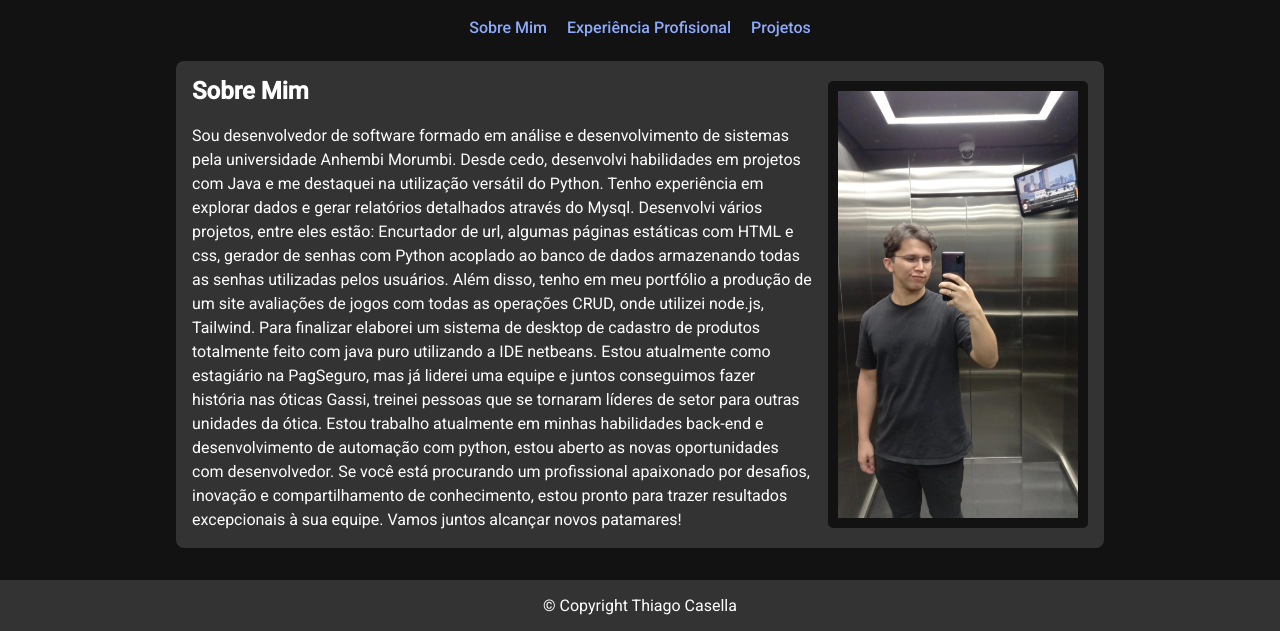
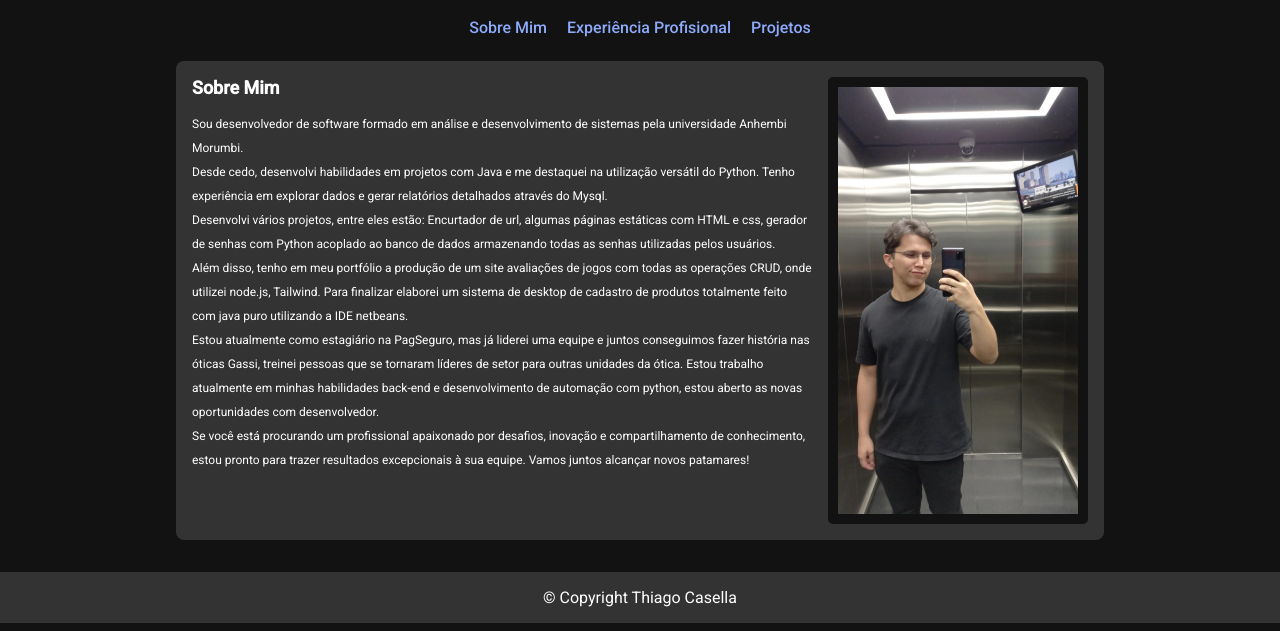
Before and after one commit to Thicasella/Portifolio_pessoal, a plain HTML site: page index.html in a window 1280 px wide. Shown: the part 367-998 px from the top of the page. Drawn offline with nearby package versions, Linux system fonts and the light colour scheme.

Commit message:
Alterando algumas frases e deixando o texto mais organizado

```diff
--- a/index.html
+++ b/index.html
@@ -28,11 +28,11 @@
             <div class="container-main">
             <h2>Sobre Mim</h2>
             &nbsp
-                <p class="p">Sou desenvolvedor de software formado em análise e desenvolvimento de sistemas pela universidade Anhembi Morumbi.
-                Desde cedo, desenvolvi habilidades em projetos com Java e me destaquei na utilização versátil do Python. Tenho experiência em explorar dados e gerar relatórios detalhados através do Mysql.
-                Desenvolvi vários projetos, entre eles estão: Encurtador de url, algumas páginas estáticas com HTML e css, gerador de senhas com Python acoplado ao banco de dados armazenando todas as senhas utilizadas pelos usuários. Além disso, tenho em meu portfólio a produção de um site avaliações de jogos com todas as operações CRUD, onde utilizei node.js, Tailwind. Para finalizar elaborei um sistema de desktop de cadastro de produtos totalmente feito com java puro utilizando a IDE netbeans.
+                <p class="p">Sou desenvolvedor de software formado em análise e desenvolvimento de sistemas pela universidade Anhembi Morumbi. <br>
+                Desde cedo, desenvolvi habilidades em projetos com Java e me destaquei na utilização versátil do Python. Tenho experiência em explorar dados e gerar relatórios detalhados através do Mysql.  <br>
+                Desenvolvi vários projetos, entre eles estão: Encurtador de url, algumas páginas estáticas com HTML e css, gerador de senhas com Python acoplado ao banco de dados armazenando todas as senhas utilizadas pelos usuários. <br> Além disso, tenho em meu portfólio a produção de um site avaliações de jogos com todas as operações CRUD, onde utilizei node.js, Tailwind. Para finalizar elaborei um sistema de desktop de cadastro de produtos totalmente feito com java puro utilizando a IDE netbeans. <br>
                 Estou atualmente como estagiário na PagSeguro, mas já liderei uma equipe e juntos conseguimos fazer história nas óticas Gassi, treinei pessoas que se tornaram líderes de setor para outras unidades da ótica.
-                Estou trabalho atualmente em minhas habilidades back-end e desenvolvimento de automação com python, estou aberto as novas oportunidades com desenvolvedor.
+                Estou trabalho atualmente em minhas habilidades back-end e desenvolvimento de automação com python, estou aberto as novas oportunidades com desenvolvedor. <br>
                 Se você está procurando um profissional apaixonado por desafios, inovação e compartilhamento de conhecimento, estou pronto para trazer resultados excepcionais à sua equipe. Vamos juntos alcançar novos patamares!
                 </p>
             </div>
--- a/style.css
+++ b/style.css
@@ -113,3 +113,6 @@ body {
     padding: 1rem;
     text-align: center;
 }
+.container-main{
+font-size: 12px;
+}
```
Also changed, not shown: Exp_Prof.html (+2 -2 lines).
